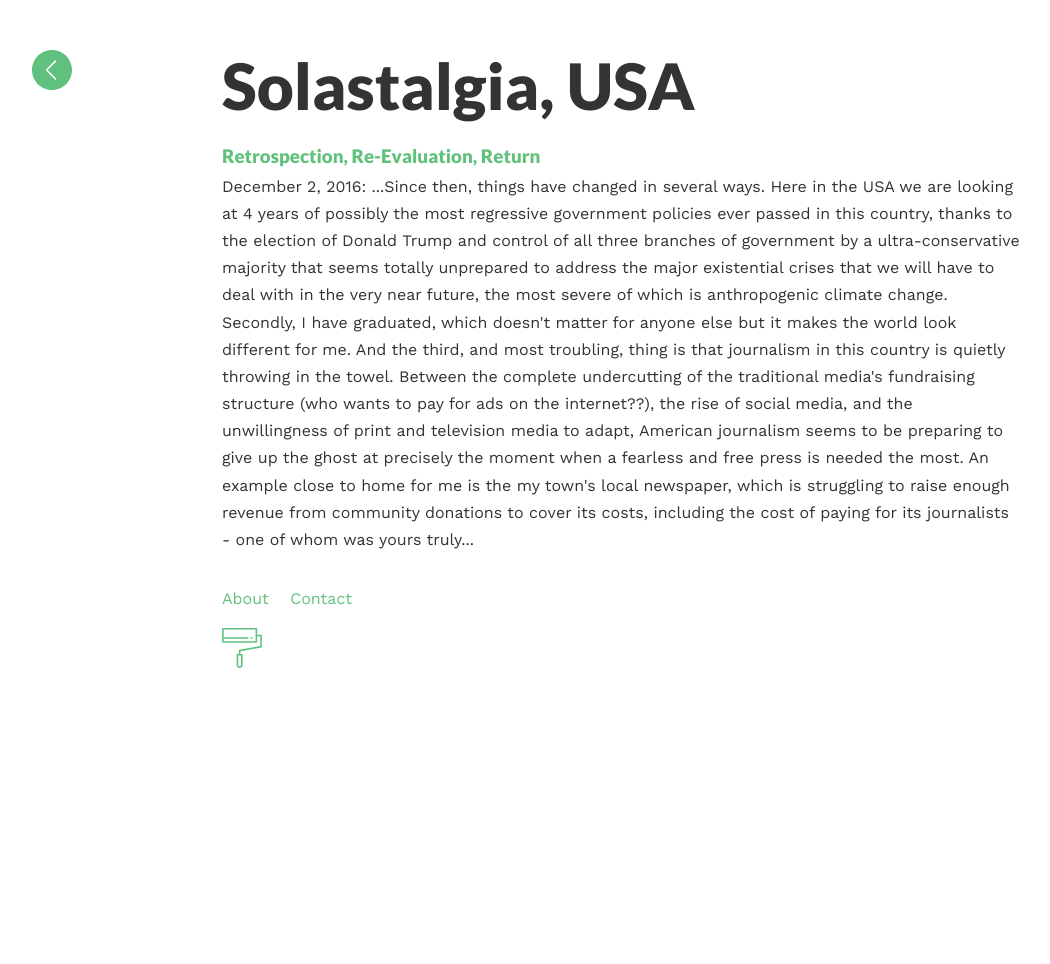
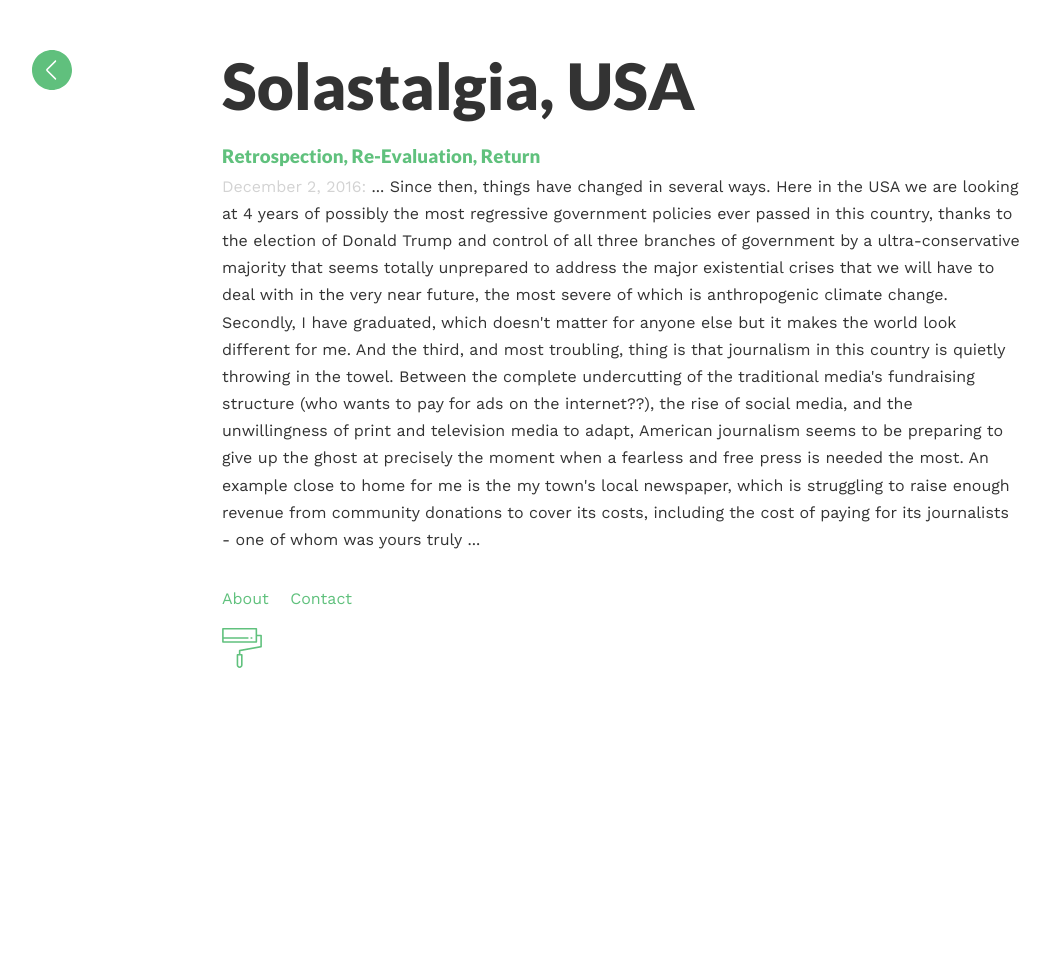
Before and after one commit to SolastalgiaUSA/solastalgiausa.github.io, a Jekyll site: the page built from index.html, in a window 1280 px wide. Shown: the whole page, without its empty margins (18-1068 px from the left). Built offline with Jekyll 4.4.1, drawn with Linux system fonts in a browser that asks for light colours.

Commit message:
semantic error fixed

```diff
--- a/_layouts/post.html
+++ b/_layouts/post.html
@@ -2,5 +2,5 @@
 layout: default
 ---
 <h1 class="post-headline">{{page.title}}</h1>
-<div class="meta"><span style="color:d3d3d3">{{page.date | date: '%B %d, %Y'}}</span></div>
+<div class="meta"><span style="color:#d3d3d3">{{page.date | date: '%B %d, %Y'}}</span></div>
 {{content}}
--- a/index.html
+++ b/index.html
@@ -3,5 +3,5 @@ layout: default
 ---
 <h1 class="headline">{{site.title}}</h1>
 {% for post in site.posts %}
-<h3><a href="{{post.url | prepend: site.baseurl}}">{{post.title}}</a></h3> <span style="color:d3d3d3">{{ post.date | date: "%B %-d, %Y" }}:</span> {{ post.excerpt }}
+<h3><a href="{{post.url | prepend: site.baseurl}}">{{post.title}}</a></h3> <span style="color:#d3d3d3">{{ post.date | date: "%B %-d, %Y" }}:</span> {{ post.excerpt }}
 {% endfor %}
```
Also changed, not shown: _posts/2016-12-02-return.md (+1 -1 lines).
